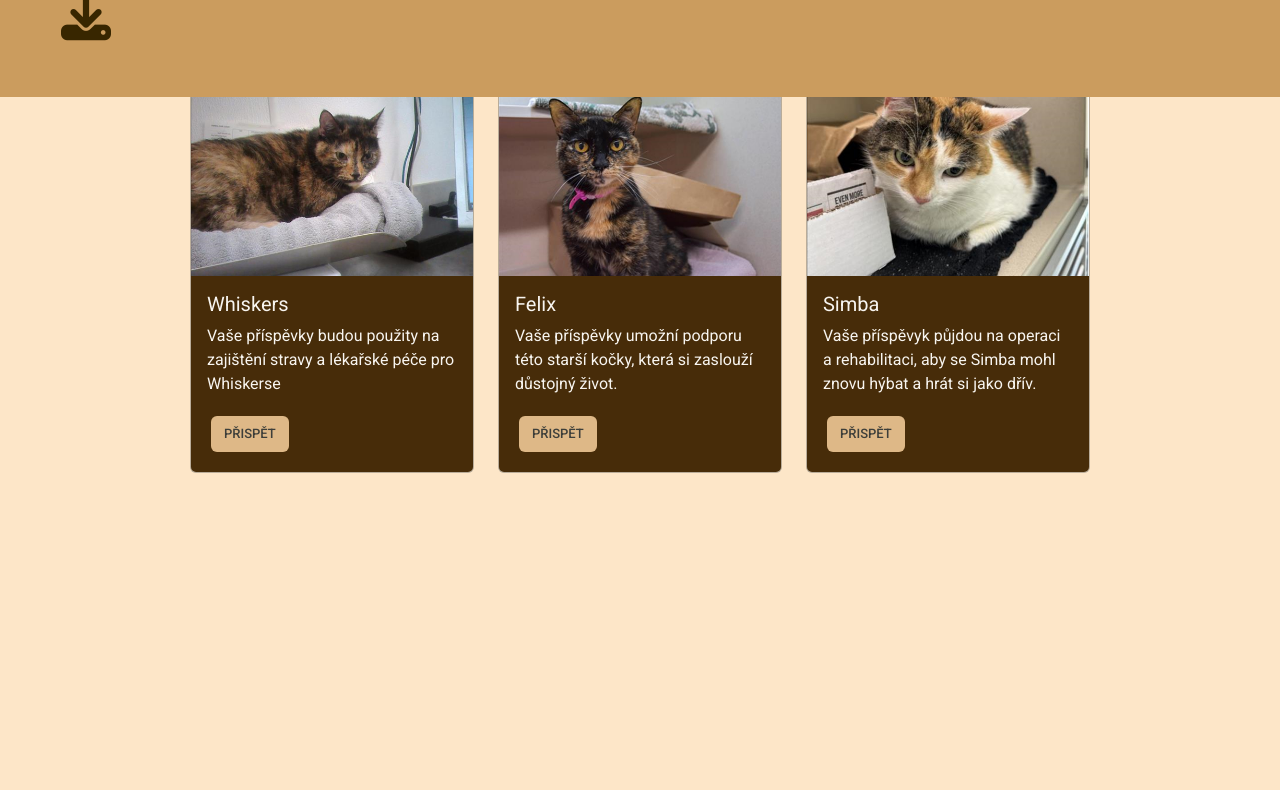
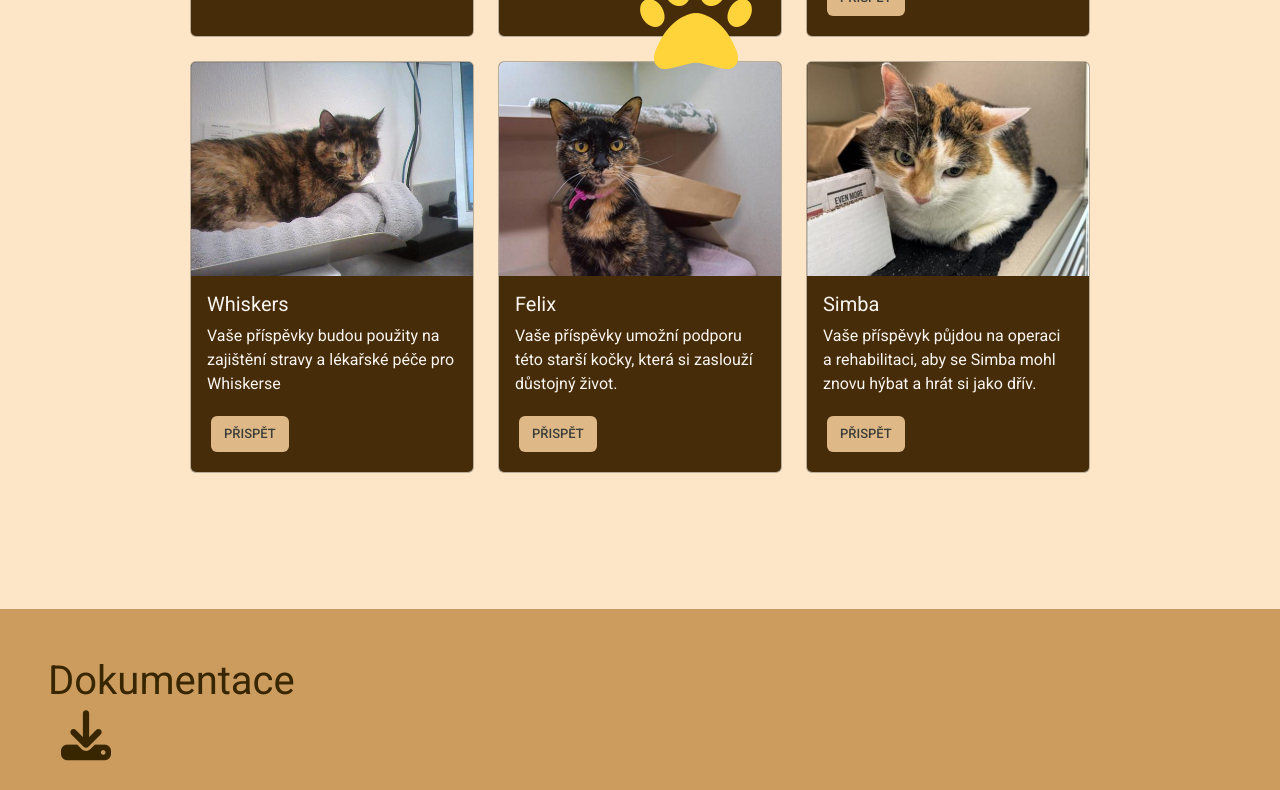
Before and after one commit to TomH786/PosledniProjekt, a website: page na-pomoc-kockam.html in a window 1280 px wide. Shown: the part 703-1493 px from the top of the page. Before the commit the page ends 1312 px from the top, so only its background shows below. Drawn offline with nearby package versions, Linux system fonts and the light colour scheme.

Commit message:
Patička

```diff
--- a/na-pomoc-kockam.html
+++ b/na-pomoc-kockam.html
@@ -147,7 +147,7 @@
     </div>
 
   </div>
-  <i class="fa-solid fa-paw fa-beat fa-2xl offset-6" style="color: #FFD43B; position:fixed;bottom:0;margin-bottom:263px;" data-bs-toggle="modal" data-bs-target="#myModal"></i>
+  <i class="fa-solid fa-paw fa-beat fa-2xl offset-6" style="color: #FFD43B; position:fixed;bottom:0;margin-bottom:75px;" data-bs-toggle="modal" data-bs-target="#myModal"></i>
 
   <div class="modal fade" id="myModal">
     <div class="modal-dialog">
@@ -160,7 +160,7 @@
 
   <p class="invisible">a</p>
 
-  <div class="p-5 fixed-bottom" style="background-color: rgb(203, 156, 94);">
+  <div class="p-5" style="background-color: rgb(203, 156, 94);">
     <div class="row">
       <div class="col">
         <h1 class="display-6" style="color: #382600;">Dokumentace</h1>
```
Also changed, not shown: na-pomoc-papouskum.html (+1 -1 lines), na-pomoc-psum.html (+2 -2 lines), prihlasit-se.html (+1 -1 lines), registrace.html (+1 -1 lines), uvod-do-dobrovolnictvi.html (+1 -1 lines).
